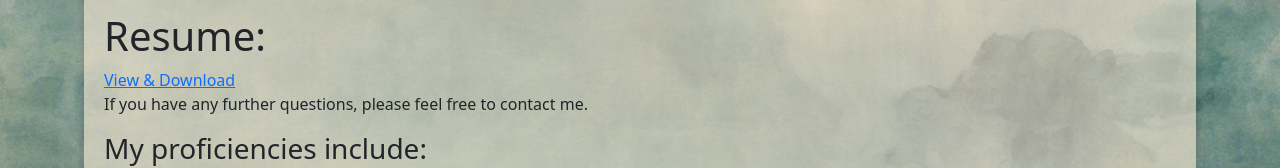
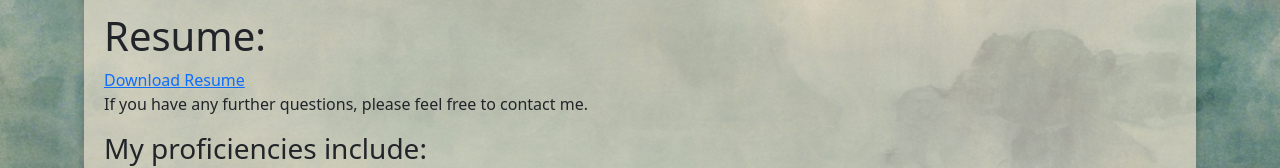
Before and after one commit to CRNaro/thank-you-for-being-here, a React (Vite) app: page /resume in a window 1280 px wide. Shown: the part 142-310 px from the top of the page. Built offline with nearby package versions, Linux system fonts and the light colour scheme.

Commit message:
Build: added downloadable PDF of resume instead of link to my google account

```diff
--- a/portfolio/src/components/Pages/Resume.jsx
+++ b/portfolio/src/components/Pages/Resume.jsx
@@ -1,18 +1,21 @@
 // This page will house my clickable and downloadable resume.
 import "../../styles/Resume.css";
+import ResumePDF from "../../assets/Cnaro-resume.pdf";
 
 function Resume() {
     return (
         <section className="resume-content">
             <div className="resume-header">
             <h1>Resume:</h1>
-            <a href="https://docs.google.com/document/d/1QKkubolsRJ5f-EszamvKNPAMFrNY9PFUMHPy5h9DFrU/edit?usp=sharing">View & Download</a>
+            <a href="https://docs.google.com/document/d/1QKkubolsRJ5f-EszamvKNPAMFrNY9PFUMHPy5h9DFrU/edit?usp=sharing"></a> {/*can use this link to my google docs for most up to date resume*/}
+            <a href={ResumePDF} download>Download Resume</a>
             <p>
                 If you have any further questions, please feel free to contact me.
+
             </p>
             </div>
             <div className='proficiencies'>
-            <p>
+
                <h3>My proficiencies include:</h3>
                <ul>
                     <h5>Frontend:</h5>
@@ -72,7 +75,7 @@
                         framework for complex queries.
                         </li>
                 </ul>
-            </p>
+
             </div>
         </section>
     );
```
Also changed, not shown: 1 other file (tests, documents, lock files or other folders).
